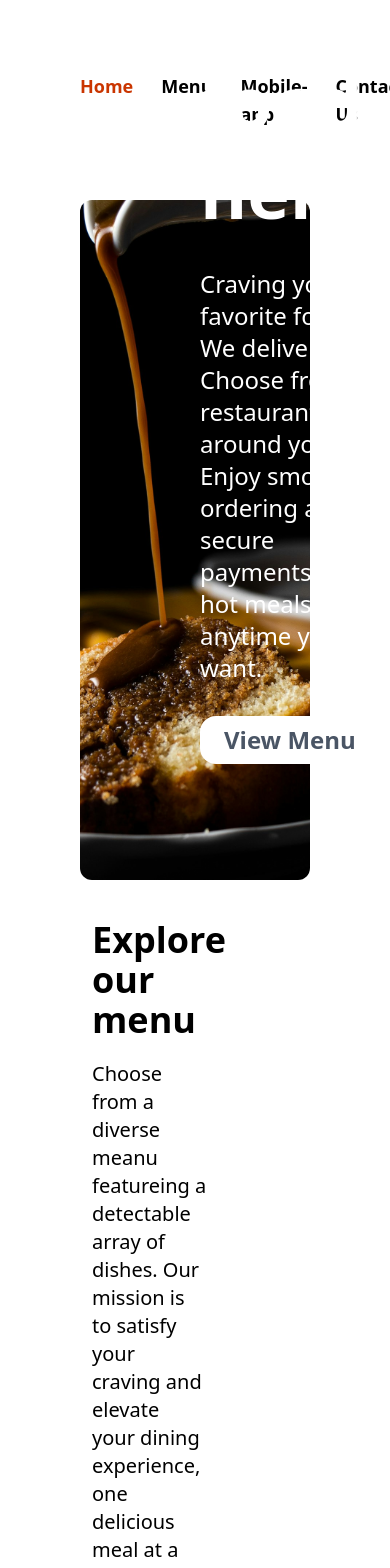
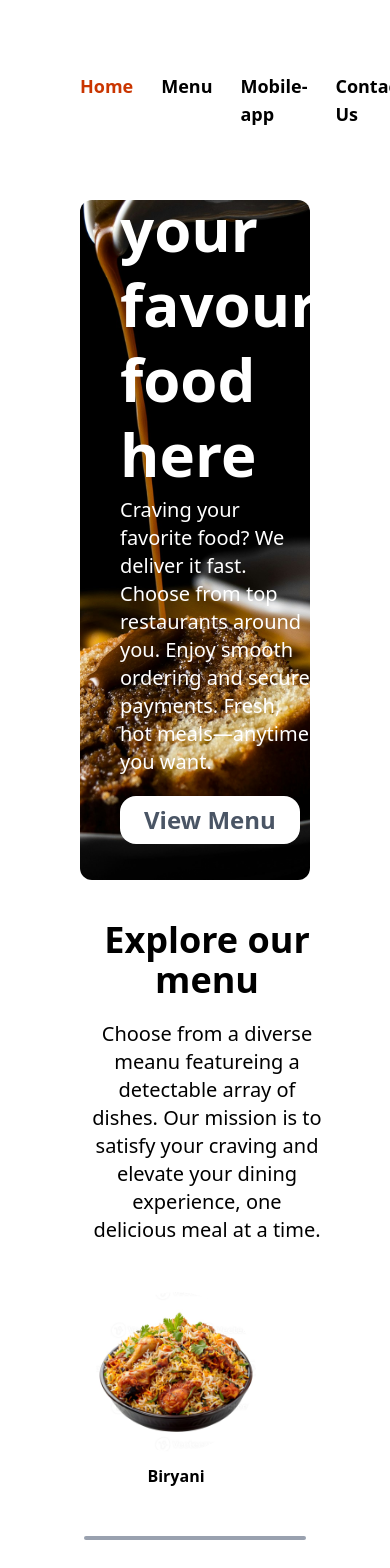
Before and after one commit to Bankal-2708/Food-Delivery-App, a React (Vite) app in the folder Food App/: page / in a window 390 px wide. Shown: the top 1568 px of the page. Built offline with nearby package versions, Linux system fonts and the light colour scheme.

Commit message:
Set according to Screen size

```diff
--- a/Food App/src/Components/Dishes/Dishes.jsx
+++ b/Food App/src/Components/Dishes/Dishes.jsx
@@ -130,7 +130,6 @@ const dishes = [
     description: "Traditional sweet rice pudding flavored with cardamom",
   },
 ];
-
 function Dishes() {
   return (
 
@@ -142,7 +141,7 @@ function Dishes() {
       {dishes.map((dish) => (
         <div
           key={dish.id}
-          className="border rounded-lg p-3 shadow hover:shadow-lg transition"
+          className="border rounded-lg p-3 shadow hover:shadow-2xl transition"
         >
           <img
             src={dish.img}
--- a/Food App/src/Components/Explore Menu/ExploreMenu.jsx
+++ b/Food App/src/Components/Explore Menu/ExploreMenu.jsx
@@ -28,20 +28,22 @@ const menuItems = [
 ];
 
 function ExploreMenu() {
+  // const scroolClass=({isActive})=>
+  // isActive
+  // ? "border-1-orange"
+  // : "border-none"
 
-  // const scroolClass=({isActive})=>
-    // isActive
-    // ? "border-1-orange"
-    // : "border-none"
-
-    const [ActiveId, setActiveId]= useState("null")
-
+  const [ActiveId, setActiveId] = useState("null");
 
   return (
     <div className="mx-10 mt-10 flex flex-col gap-10">
-      <div className="flex flex-col gap-5 max-w-[50%] ml-3">
+      <div
+        className="flex flex-col gap-5 w-full md:max-w-[50%] ml-3
+                items-center text-center
+                md:items-start md:text-left md:mx-0"
+      >
         <h1 className="text-4xl font-bold">Explore our menu</h1>
-        <p className="text-xl ">
+        <p className="text-xl  ">
           Choose from a diverse meanu featureing a detectable array of dishes.
           Our mission is to satisfy your craving and elevate your dining
           experience, one delicious meal at a time.
@@ -54,19 +56,15 @@ function ExploreMenu() {
               src={item.img}
               alt={item.name}
               // className=""
-              onClick={()=> setActiveId(item.id)}
+              onClick={() => setActiveId(item.id)}
               className={`w-full h-40 object-cover rounded-full hover:scale-110 transition-transform cursor-pointer
-                ${ActiveId===item.id? "border-6 border-orange-700": " "}`
-                }
-
+                ${ActiveId === item.id ? "border-6 border-orange-700" : " "}`}
             />
             <p className="mt-3 font-semibold">{item.name}</p>
           </div>
-
         ))}
       </div>
       <hr className="border-t-4 border-gray-400 mx-1 rounded-full" />
-
     </div>
   );
 }
--- a/Food App/src/Components/Header/Header.jsx
+++ b/Food App/src/Components/Header/Header.jsx
@@ -13,14 +13,14 @@ function Header() {
           className="h-170 w-full object-cover rounded-xl relative"
         />
       </div>
-      <div className=" text-white max-w-[50%] absolute bottom-20 left-50 flex flex-col gap-8 items-start animate-[fadeIn_5s_ease-out_forwards]">
-        <h1 className="font-bold text-7xl leading-tight">Order your <br/>favourite food here</h1>
-        <p className="text-2xl">
+      <div className=" text-white max-w-[50%] absolute md:bottom-20 bottom-0 left-30 md:left-50 flex flex-col gap-1 md:gap-8 items-start animate-[fadeIn_5s_ease-out_forwards]">
+        <h1 className="font-bold md:text-7xl leading-tight text-6xl">Order your <br/>favourite food here</h1>
+        <p className="md:text-2xl text-xl">
           Craving your favorite food? We deliver it fast. Choose from top
           restaurants around you. Enjoy smooth ordering and secure payments.
           Fresh, hot meals—anytime you want.
         </p>
-        <button onClick={()=>navigate('/menu')} className="inline-block text-2xl font-semibold bg-white text-gray-600 px-6 py-2 rounded-2xl hover:scale-110 transition-transform cursor-pointer ">
+        <button onClick={()=>navigate('/menu')} className="inline-block text-2xl font-semibold bg-white text-gray-600 px-6 py-2 rounded-2xl hover:scale-110 transition-transform cursor-pointer mt-4 ">
           View Menu
         </button>
       </div>
```
